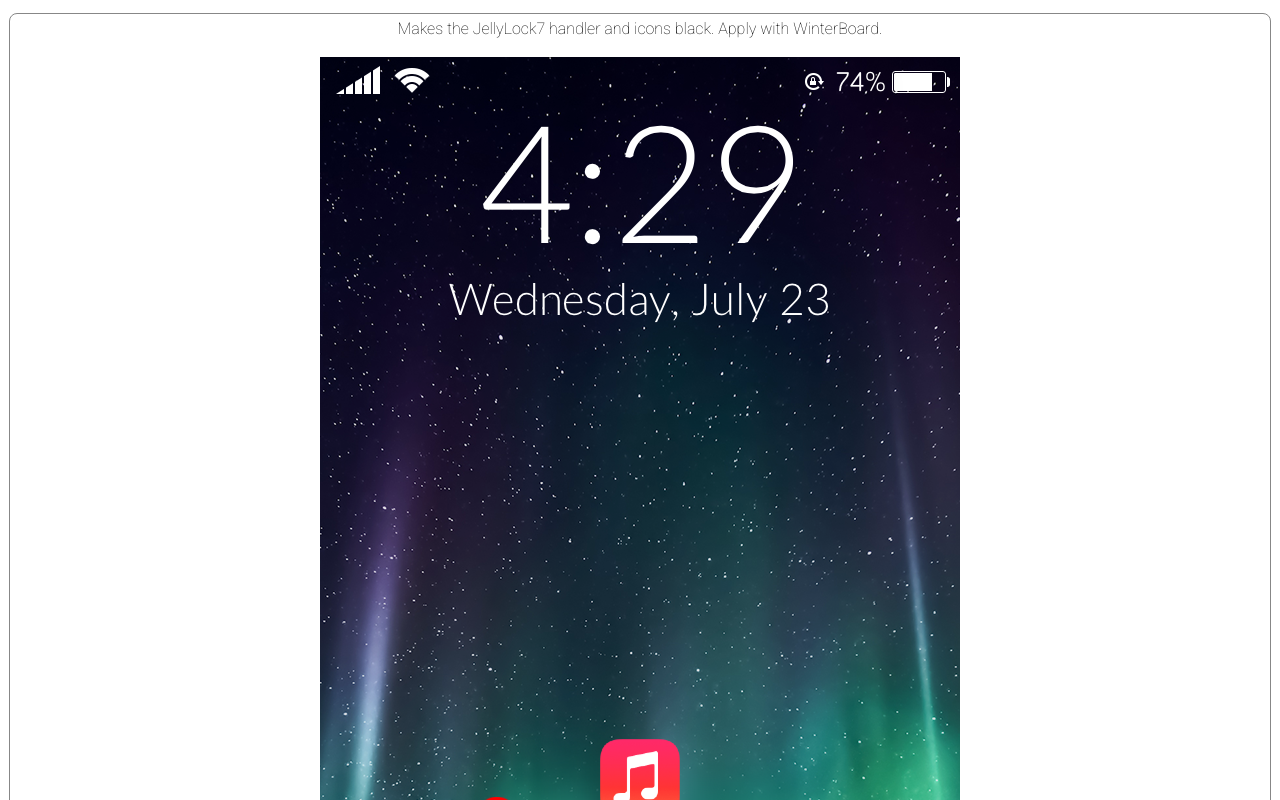
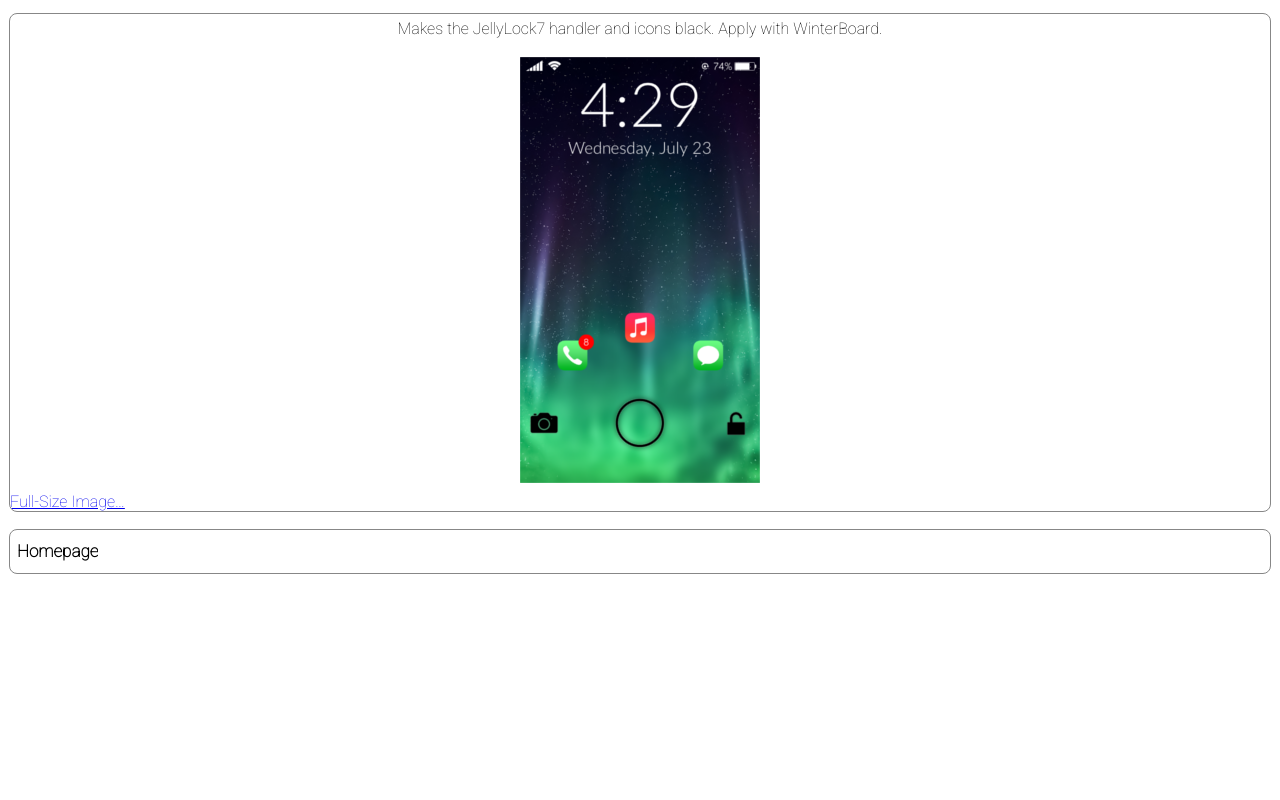
Before and after one commit to danieltaylor/repo, a plain HTML site: page depiction/jl7dark.html in a window 1280 px wide. Shown: the top 800 px of the page. Drawn offline with Linux system fonts and the light colour scheme.

Commit message:
modified organization of repo images

```diff
--- a/depiction/jl7dark.html
+++ b/depiction/jl7dark.html
@@ -15,8 +15,11 @@
       <ul class="pageitem">
         <li class="textbox">
           <div align="center">Makes the JellyLock7 handler and icons black.  Apply with WinterBoard.
-            <br><br><img src="/repo/depiction/images/jl7dark-screenshot.png">
+            <br><br><img src="/repo/images/jl7dark-screenshotsmall.png">
           </div>
+        </li>
+	<li class="screenshot">
+          <a href="http://danieltaylor.github.io/repo/images/jl7dark-screenshot.png" target="_blank"><span class="name">Full-Size Image…</span><span class="arrow"></span></a>
         </li>
       </ul>
       <!--Description-->
```
Also changed, not shown: depiction/images/jl7touchid-screenshot.png (deleted), depiction/images/opennotifierseven-screenshot.png (deleted), depiction/images/squaremessages-screenshot.png (deleted), images/apple-touch-icon.png (added), images/favicon.ico (renamed from imgs/favicon.ico), images/jl7dark-screenshot.png (renamed from depiction/images/jl7dark-screenshot.png), images/jl7dark-screenshotsmall.png (added), images/jl7fancygentleman-screenshot.png (renamed from depiction/images/jl7fancygentleman-screenshot.png), images/jl7fancygentleman-screenshotsmall.png (added), images/jl7nicolascage-screenshot.png (renamed from depiction/images/jl7nicolascage-screenshot.png), images/jl7nicolascage-screenshotsmall.png (added), images/jl7solid-screenshotsmall.png (added), images/jl7touchid-screenshotsmall.png (added), 19 other files.
